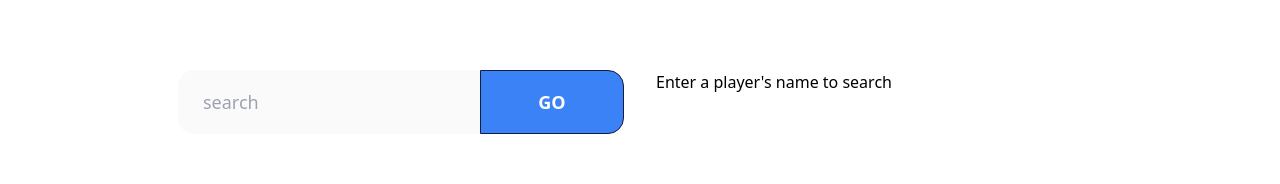
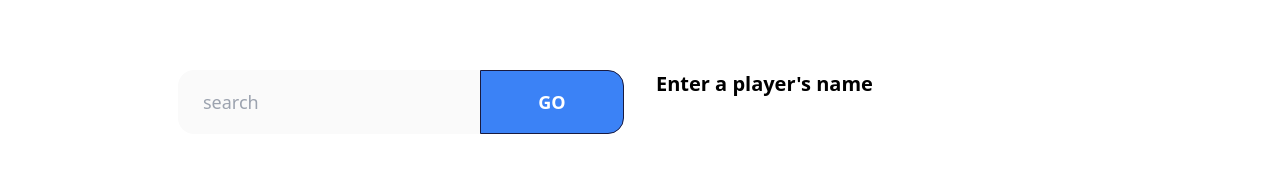
Before and after one commit to jtc27/nba-players-react, a React (Create React App) app: page / in a window 1280 px wide. Shown: the part 252-436 px from the top of the page. Built offline with nearby package versions, Linux system fonts and the light colour scheme.

Commit message:
directions updated

```diff
--- /dev/null
+++ b/src/components/layout/Instructions.jsx
@@ -0,0 +1,9 @@
+import React from 'react'
+
+function Instructions() {
+  return (
+    <div className='text-xl font-bold align-middle'>Enter a player's name</div>
+  )
+}
+
+export default Instructions
--- a/src/components/players/PlayerSearchBar.jsx
+++ b/src/components/players/PlayerSearchBar.jsx
@@ -1,5 +1,6 @@
 import { useState, useContext } from "react"
 import NbaContext from "../../context/nba/NbaContext"
+import Instructions from "../layout/Instructions"
 // import AlertContext from "../../context/alert/AlertContext"
 
 function PlayerSearchBar() {
@@ -53,13 +54,11 @@ function PlayerSearchBar() {
        {players.length >0 && (<button
             onClick={clearPlayers}
             className='btn btn-outline btn-lg'>
-          Clear list
+          Clear the list
          </button>)}
          {/* clears a list of players */}
 
-         {players.length === 0 &&
-         (<div><h3>
-           Enter a player's name to search</h3></div>)}
+         {players.length === 0 && (<Instructions/>)}
 
       </div>
     </div>
```
